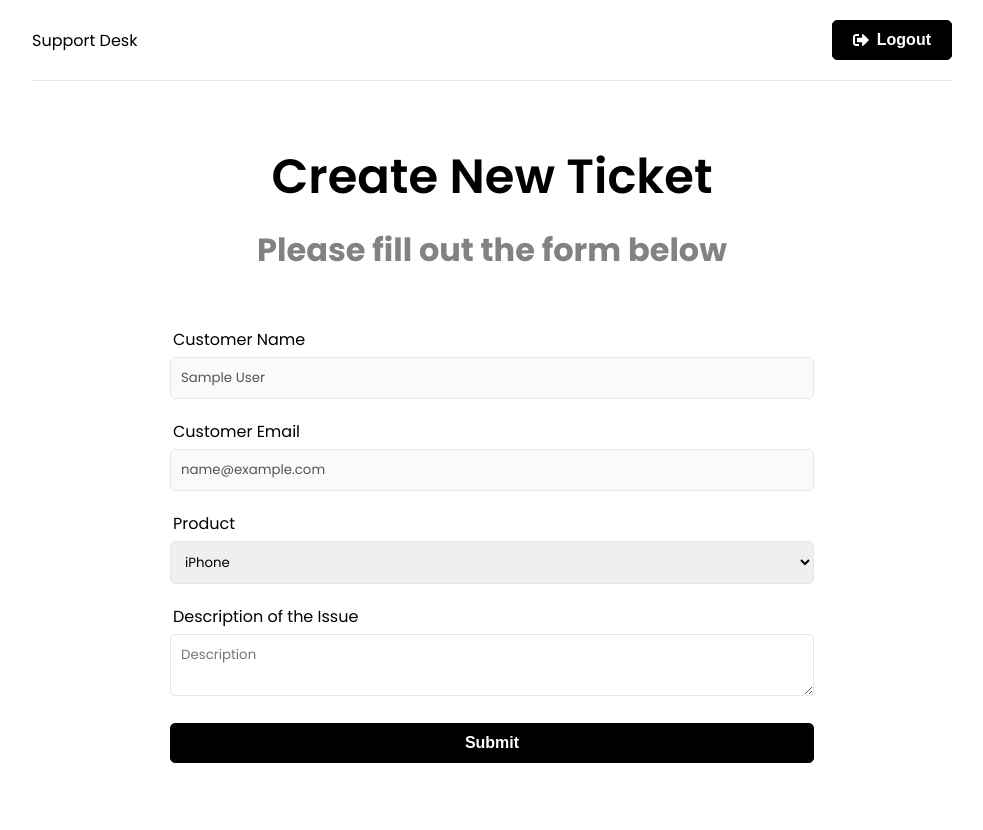
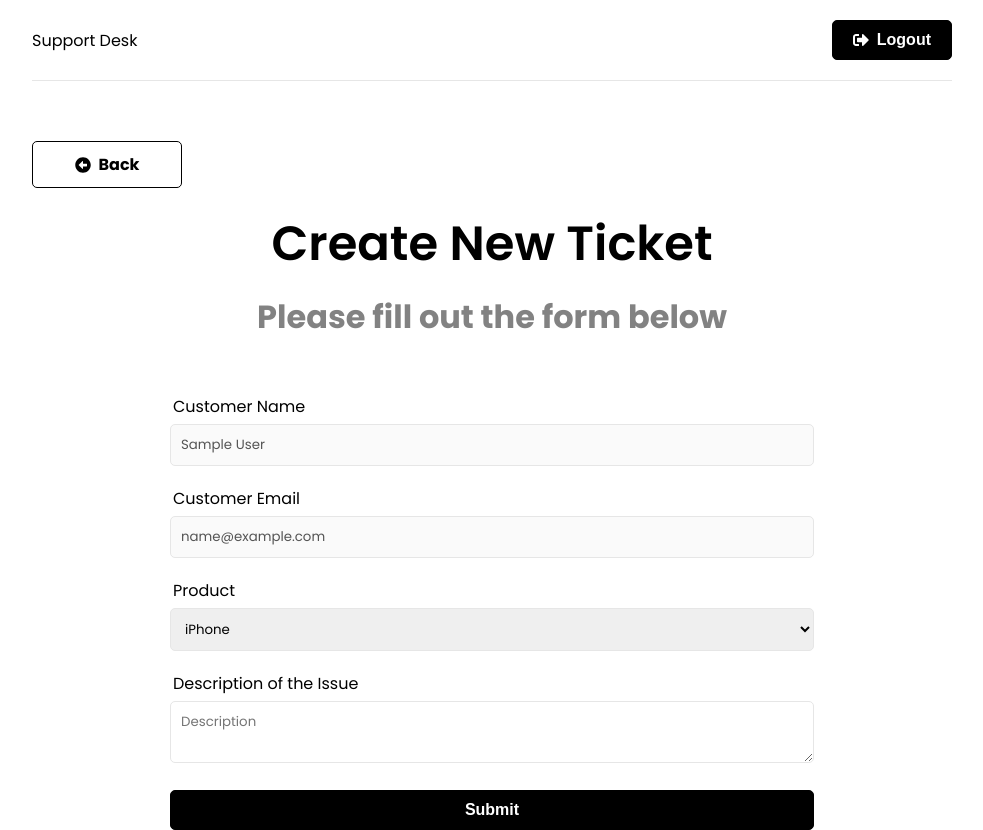
Before and after one commit to hafizmehboob/support-system-MERN, a React (Vite) app in the folder frontend/: page /new-ticket in a window 1280 px wide. Shown: the whole page, without its empty margins (148-1131 px from the left). Before the commit the page ends 800 px from the top, so only its background shows below. Built offline with nearby package versions, Linux system fonts and the light colour scheme; sample sign-in values are in the browser's storage.

Commit message:
Added the Back Button component

```diff
--- /dev/null
+++ b/frontend/src/components/BackButton.jsx
@@ -0,0 +1,10 @@
+import { FaArrowAltCircleLeft } from "react-icons/fa"
+import { Link } from "react-router-dom"
+
+export const BackButton = ({ url }) => {
+  return (
+    <Link to={url} className="btn btn-reverse btn-back">
+        <FaArrowAltCircleLeft /> Back
+    </Link>
+  )
+}
--- a/frontend/src/pages/NewTicket.jsx
+++ b/frontend/src/pages/NewTicket.jsx
@@ -4,7 +4,7 @@
 import {toast} from 'react-toastify'
 import { createTicket, reset } from "../features/tickets/ticketSlice"
 import Spinner from '../components/Spinner'
-
+import { BackButton } from "../components/BackButton"
 
 function NewTicket() {
   const {user} = useSelector((state) => state.auth)
@@ -39,6 +39,7 @@
   }
   return (
     <>
+    <BackButton url='/' />
       <section className='heading'>
         <h1>Create New Ticket</h1>
         <p>Please fill out the form below</p>
```
